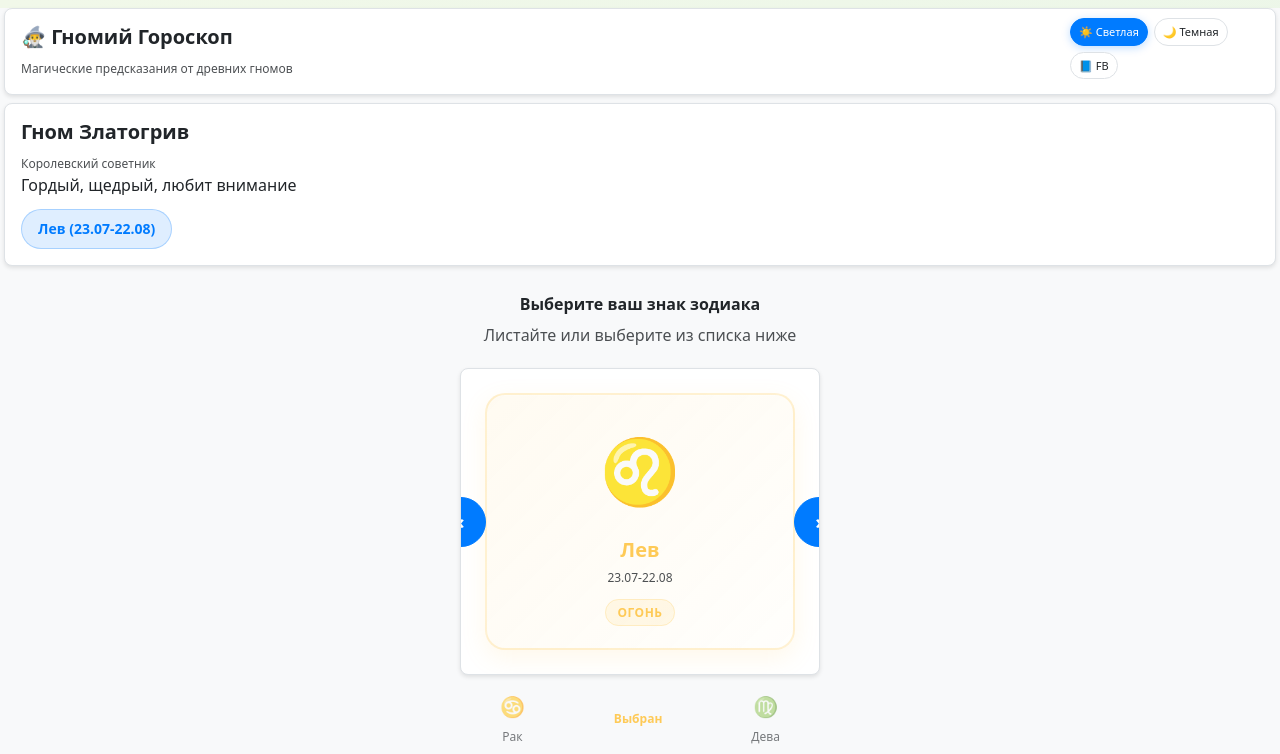
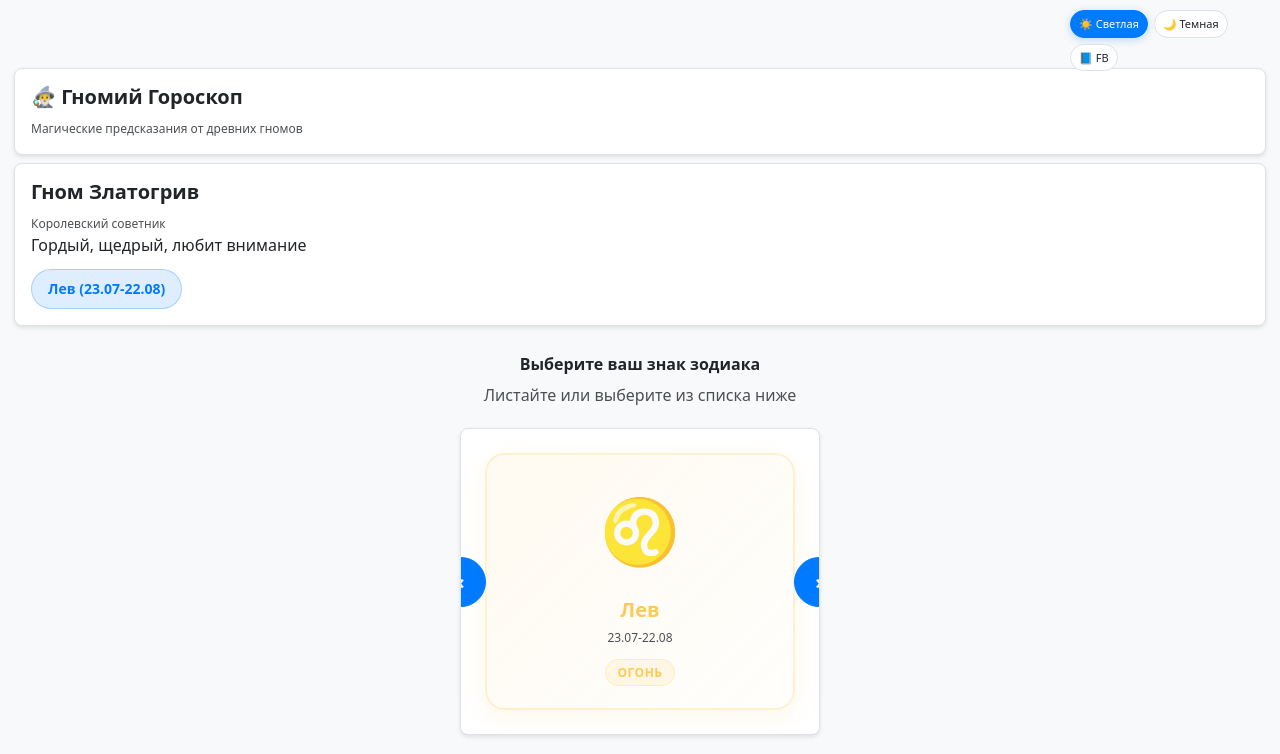
Before and after one commit to benjiros23/gnome-horoscope-react, a React (Create React App) app: page / in a window 1280 px wide. Shown: the top 754 px of the page. Built offline with nearby package versions, Linux system fonts and the light colour scheme.

Commit message:
Update App.js

```diff
--- a/src/App.js
+++ b/src/App.js
@@ -334,9 +334,17 @@ function AppContent() {
   console.log('🎨 App рендерится с темой:', currentTheme, 'forceUpdate:', forceUpdate);
 
   return (
-    <div style={{...theme.container, transition: 'all 0.5s ease'}} key={`app-${forceUpdate}`}>
-      {/* Переключатель тем */}
-      <ThemeSelector key={`theme-selector-${forceUpdate}`} />
+   <div style={{
+    ...theme.container,
+    transition: 'all 0.5s ease',
+    padding: '10px',                    // Добавляем общий padding
+    paddingTop: '60px',                 // Отступ сверху для ThemeSelector
+    boxSizing: 'border-box'             // Правильный box model
+  }} key={`app-${forceUpdate}`}>
+
+    {/* Переключатель тем */}
+    <ThemeSelector key={`theme-selector-${forceUpdate}`} />
+
 
       {showFallbackBackButton && (
         <Button
```
